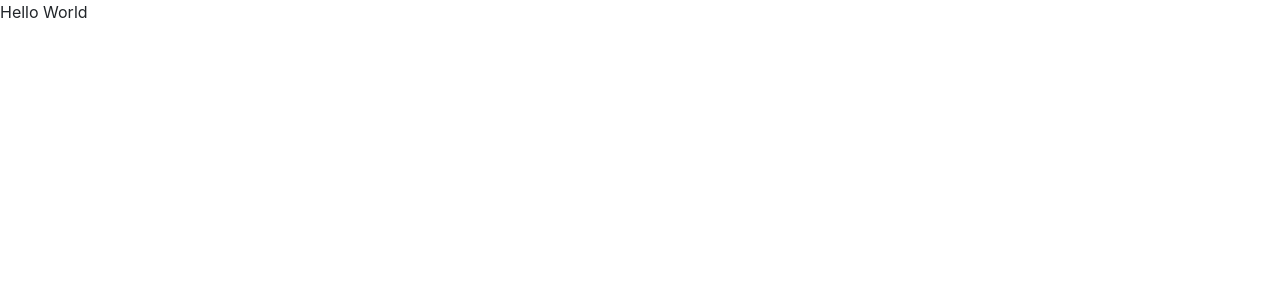
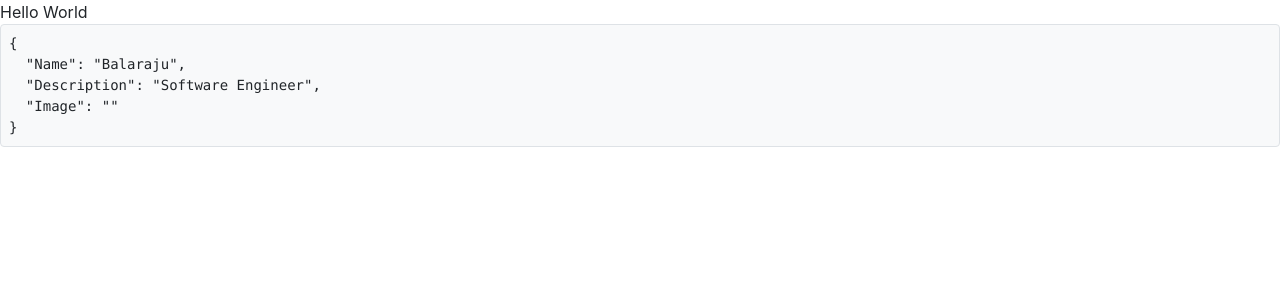
Before and after one commit to BalarajuK/portfolio, a React (Create React App) app: page / in a window 1280 px wide. Shown: the top 300 px of the page. Built offline with nearby package versions, Linux system fonts and the light colour scheme.

Commit message:
Imported config files

```diff
--- a/src/components/App.js
+++ b/src/components/App.js
@@ -1,8 +1,13 @@
 import React, {Component} from 'react';
+import Config from '../constants/config.json'
 
 class App extends Component {
     render() {
-        return <div className="App">Hello World</div>;
+        return <div className="App">
+            Hello World
+            <pre className="border rounded bg-light p-2">{JSON.stringify(Config, null, 2)}
+            </pre>
+        </div>;
     }
 }
 
--- /dev/null
+++ b/src/constants/config.json
@@ -0,0 +1,5 @@
+{
+  "Name": "Balaraju",
+  "Description": "Software Engineer",
+  "Image": ""
+}
```
